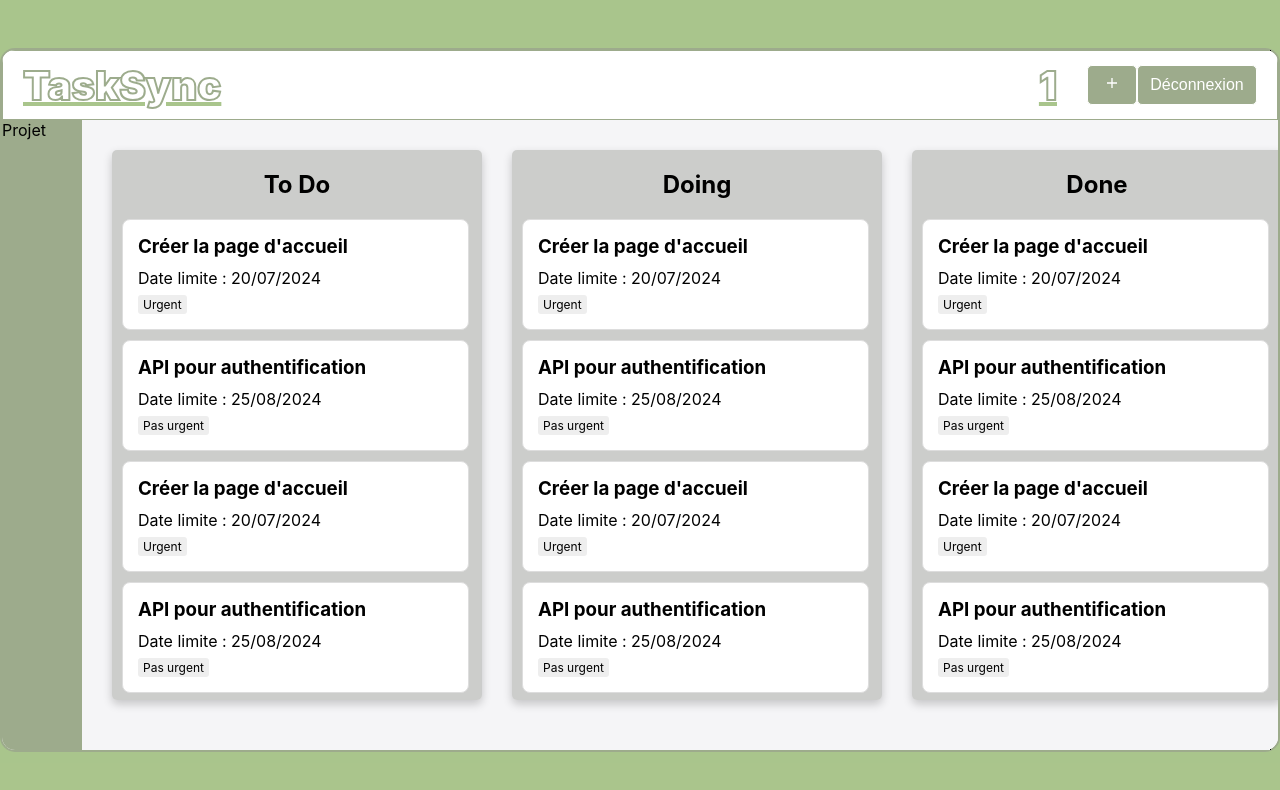
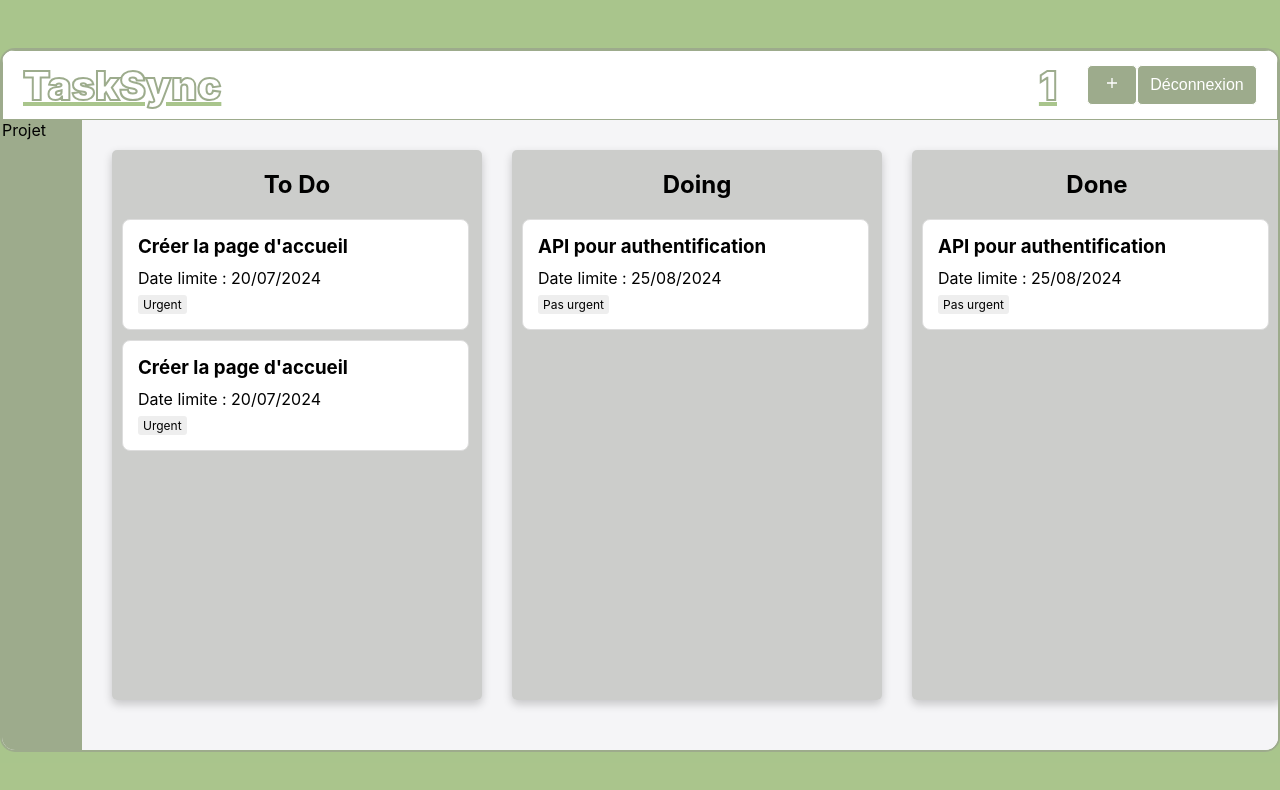
Before and after one commit to OthmaneB-Pro/TaskSync, a React (Create React App) app: page /interface/1 in a window 1280 px wide. Shown: the top 790 px of the page. Built offline with nearby package versions, Linux system fonts and the light colour scheme.

Commit message:
✨ CRUD : Filter > TaskCard for To Do, Doing, Done

```diff
--- a/src/components/pages/interfaceMain/status/InterfaceStatus.tsx
+++ b/src/components/pages/interfaceMain/status/InterfaceStatus.tsx
@@ -1,20 +1,35 @@
 import styled from "styled-components";
 import TaskCard from "./TaskCard";
+import { useContext } from "react";
+import { UserContext } from "../../../../context/UserContext";
 
 export default function InterfaceStatus() {
+  const { tache } = useContext(UserContext);
   return (
     <InterfaceStyled className="interface">
       <div className="list">
         <h2>To Do</h2>
-        <TaskCard />
+        {tache
+          .filter((task) => task.status === "To Do")
+          .map((task) => (
+            <TaskCard key={task.id} task={task} />
+          ))}
       </div>
       <div className="list">
         <h2>Doing</h2>
-        <TaskCard />
+        {tache
+          .filter((task) => task.status === "Doing")
+          .map((task) => (
+            <TaskCard key={task.id} task={task} />
+          ))}
       </div>
       <div className="list">
         <h2>Done</h2>
-        <TaskCard />
+        {tache
+          .filter((task) => task.status === "Done")
+          .map((task) => (
+            <TaskCard key={task.id} task={task} />
+          ))}
       </div>
     </InterfaceStyled>
   );
--- a/src/components/pages/interfaceMain/status/TaskCard.tsx
+++ b/src/components/pages/interfaceMain/status/TaskCard.tsx
@@ -1,32 +1,31 @@
 import { useState } from "react";
-import { tasks } from "../../../../fakeData/fakeTask";
 import CardPrimary from "../../../reusable-ui/CardPrimary";
 import { TaskType } from "../../../reusable-type/TaskCard";
+import { useContext } from "react";
+import { UserContext } from "../../../../context/UserContext";
 
-export default function TaskList() {
-  const [tache, setTache] = useState<TaskType[]>(tasks)
+interface TaskCardProps {
+  task: TaskType;
+}
+
+export default function TaskCard({ task }: TaskCardProps) {
+  const { tache, setTache } = useContext(UserContext);
   const [expandedTaskId, setExpandedTaskId] = useState<number | null>(null);
 
-  const handleDelete = (taskId : number) => {
-     setTache(tache.filter((idProduct) => taskId !== idProduct.id))
-  }
-
+  const handleDelete = (taskId: number) => {
+    setTache(tache.filter((task) => taskId !== task.id));
+  };
 
   const toggleExpand = (taskId: number) => {
     setExpandedTaskId(expandedTaskId === taskId ? null : taskId);
   };
 
   return (
-    <div>
-      {tache.map((task: TaskType) => (
     <CardPrimary
-          key={task.id}
       task={task}
       isExpanded={expandedTaskId === task.id}
       onExpand={toggleExpand}
       onDelete={handleDelete}
     />
-      ))}
-    </div>
   );
 }
```
Lines whose indentation alone changed are shown as unchanged.
